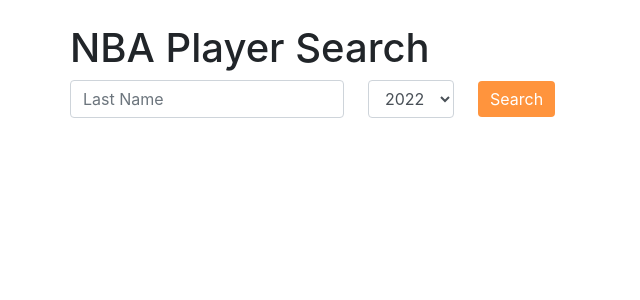
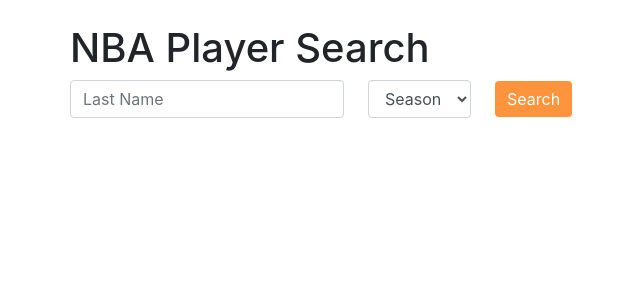
Before and after one commit to ArielleMurad/rel-bball-analytics, a Flask app: page /players in a window 1280 px wide. Shown: the part 56-356 px from the top of the page, without its empty margins (15-655 px from the left). Run offline with Flask 3, Linux system fonts and the light colour scheme; some libraries are stand-ins or nearby versions.

Commit message:
make changes as requested

```diff
--- a/rel_bball_analytics/players/models.py
+++ b/rel_bball_analytics/players/models.py
@@ -56,7 +56,7 @@
 
 
 def save_player_records(players: list):
-    """Add player records to db, return false if exception is raised"""
+    """Add player records to db, log error if one is raised"""
     records = [Player(**player) for player in players]
 
     try:
--- a/rel_bball_analytics/templates/players/search.html
+++ b/rel_bball_analytics/templates/players/search.html
@@ -6,8 +6,9 @@
 <form class="form-inline" method="post">
     <div class="form-group">
         <input type="text" name="name" placeholder="Last Name" class="form-control mr-4" required></input>
-        <select name="season" id="season" class="form-control mr-4">
-            <option value="2022" selected>2022</option>
+        <select name="season" id="season" class="form-control mr-4" required>
+            <option value="" selected disabled>Season</option>
+            <option value="2022">2022</option>
             <option value="2021">2021</option>
             <option value="2020">2020</option>
             <option value="2019">2019</option>
```
Also changed, not shown: rel_bball_analytics/players/tests/test_search.py (+1 -0 lines).
